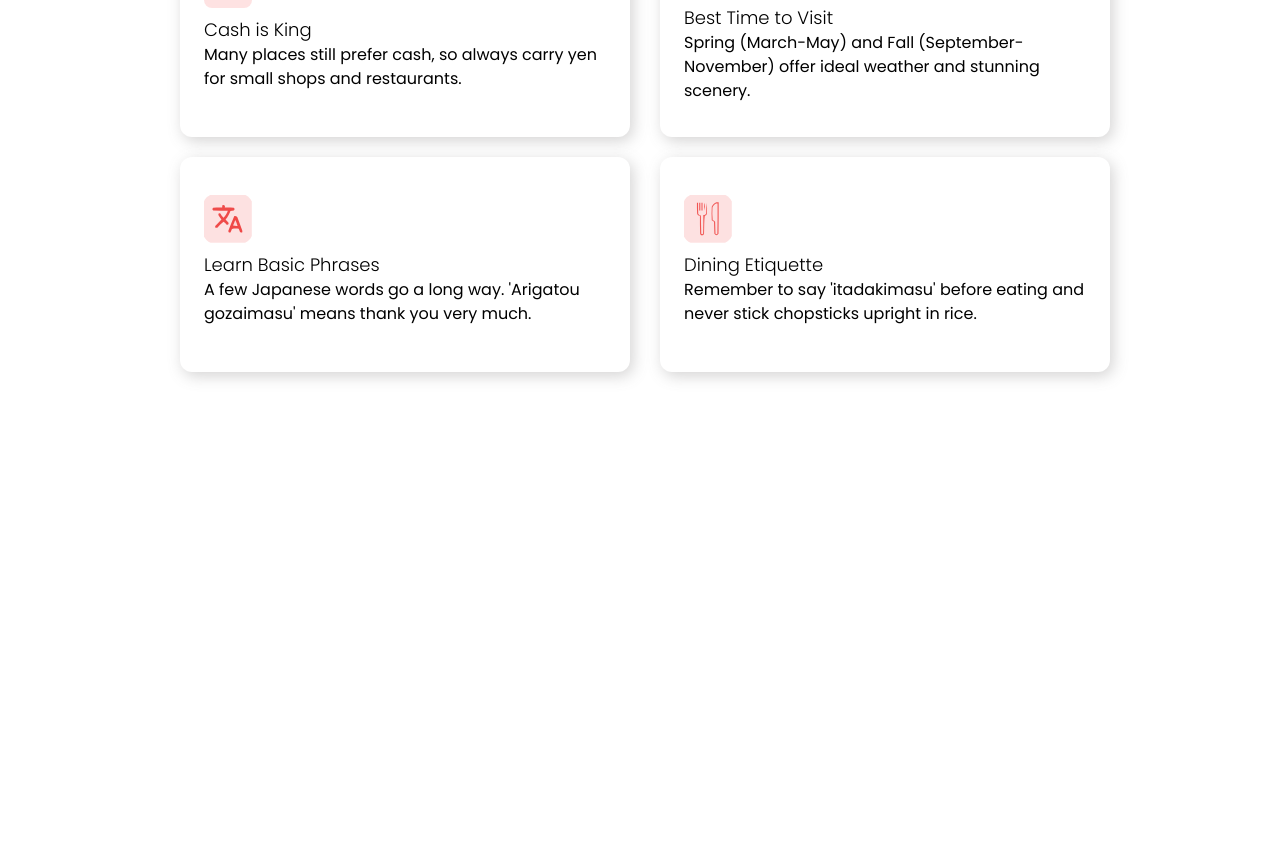
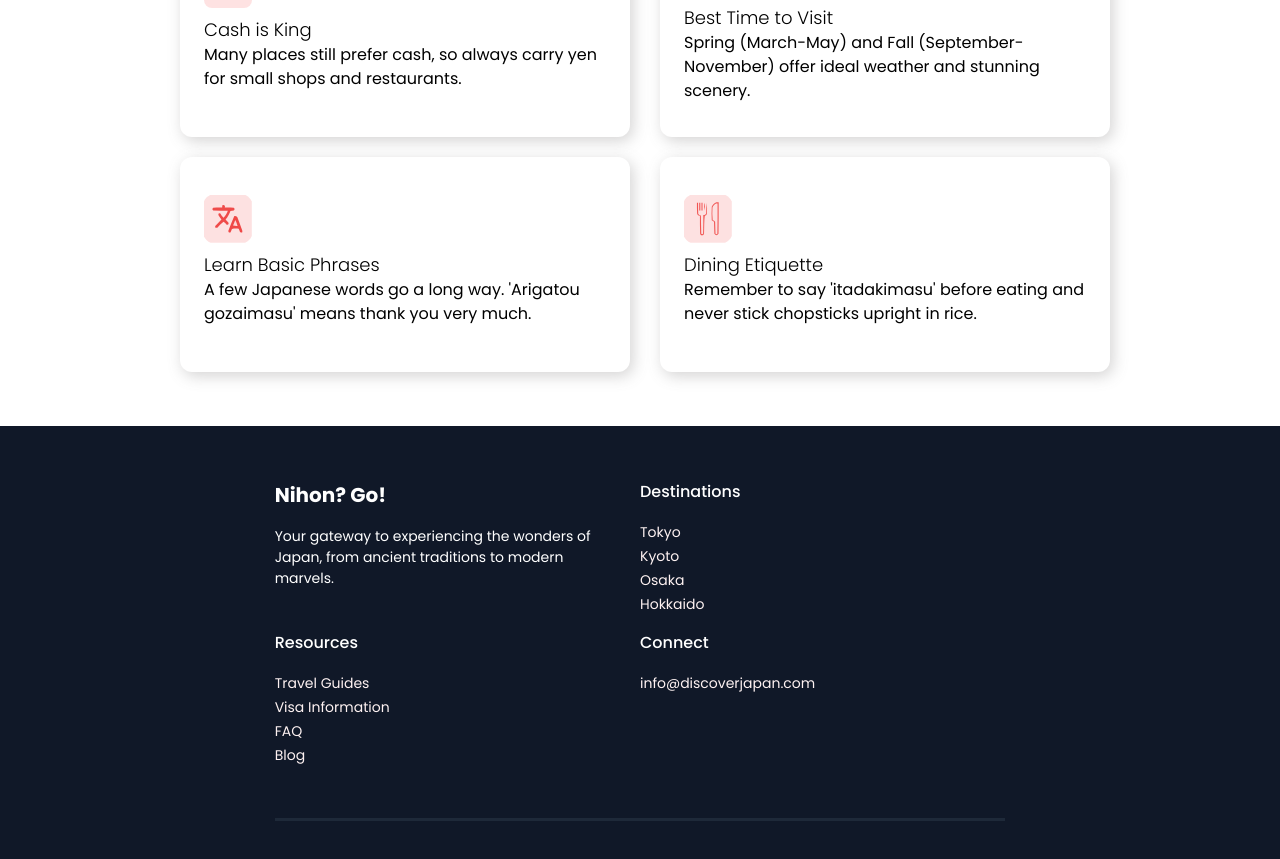
Before and after one commit to kellycsantos/nihon-go, a Next.js app: page / in a window 1280 px wide. Shown: the part 2486-3345 px from the top of the page. Before the commit the page ends 2912 px from the top, so only its background shows below. Built offline with nearby package versions, Linux system fonts and the light colour scheme.

Commit message:
feat: add footer

```diff
--- a/src/app/page.tsx
+++ b/src/app/page.tsx
@@ -1,5 +1,5 @@
 import styles from './page.module.scss'
-import { Banner, PopularDestinations, UnforgettableExperiences, Tips} from './components';
+import { Banner, PopularDestinations, UnforgettableExperiences, Tips, Footer} from './components';
 
 export default function Home() {
   return (
@@ -8,6 +8,7 @@ export default function Home() {
      <PopularDestinations/>
      <UnforgettableExperiences/>
      <Tips/>
+     <Footer/>
     </div>
   );
 }
```
